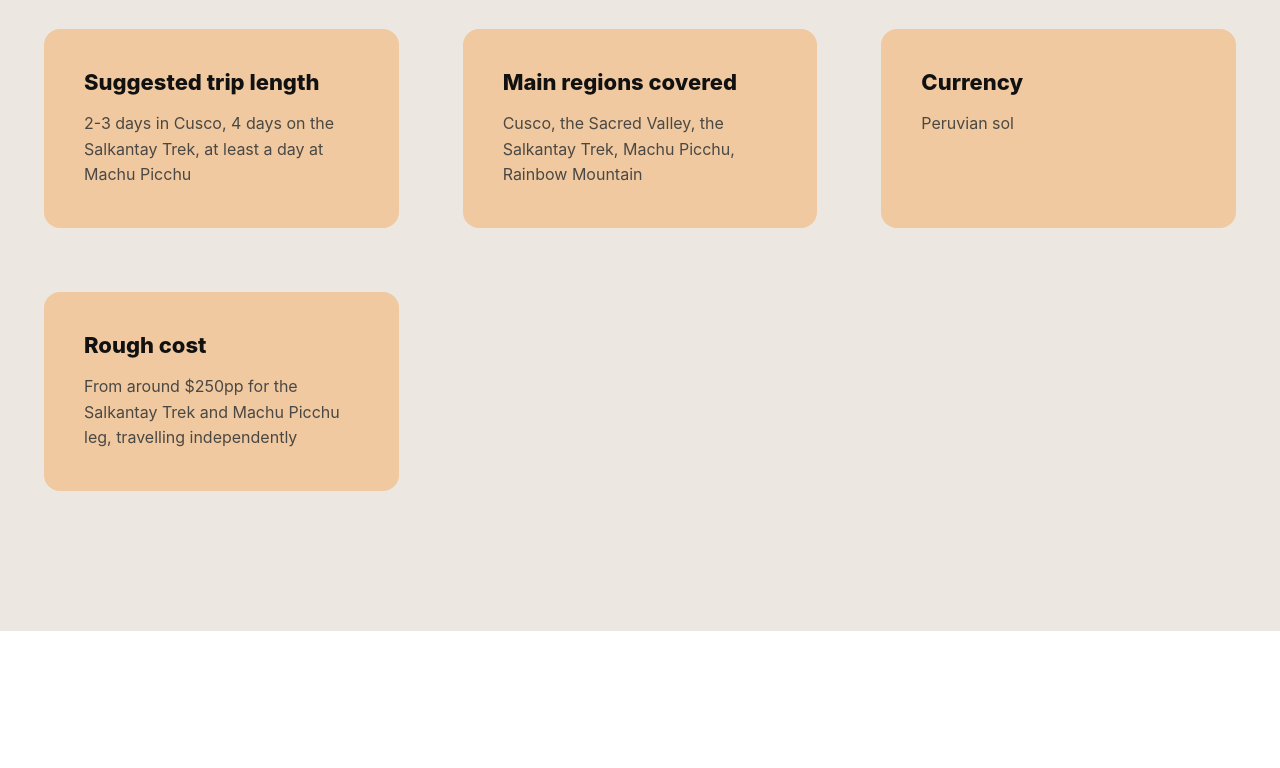
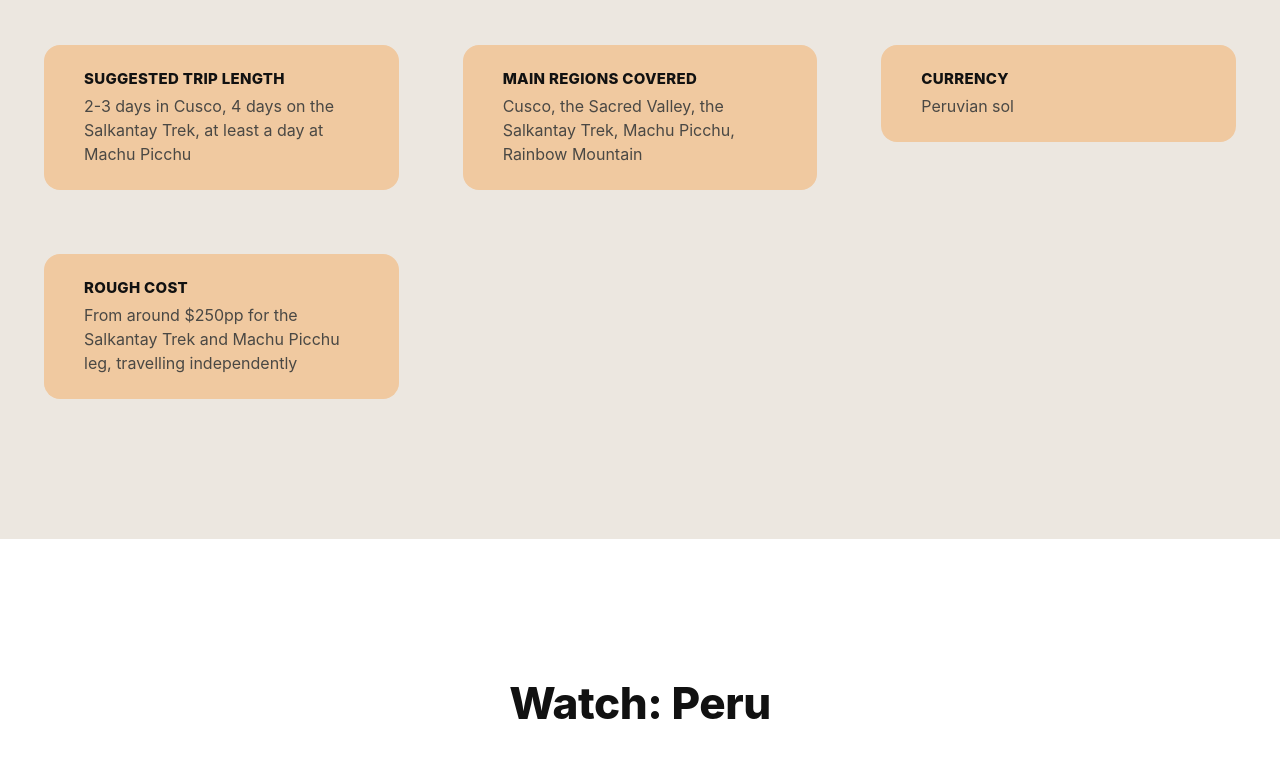
Before and after one commit to kiranmorjaria01/kiran-goes-places-website, a plain HTML site: page peru/index.html in a window 1280 px wide. Shown: the part 630-1398 px from the top of the page. Drawn offline with Linux system fonts and the light colour scheme.

Commit message:
Phase 3 fixup: quick facts card sizing + hub intro paragraph width
- .quick-facts-grid/.quick-fact: cards size to their own content instead
  of stretching to the tallest sibling (was leaving empty space in the
  shorter cards)
- .hub-lede: widens the direct-answer paragraph from the 52ch tagline
  width .blog-header p was designed for to 68ch, scoped so it doesn't
  affect the existing one-line tagline use on /blog/
- Declined a request to add web-researched/averaged daily budget figures
  to Quick Facts - conflicts with the brief's no-invented-facts rule,
  confirmed with user to leave the gap documented in TODO.md instead

Co-Authored-By: Claude Sonnet 5 <noreply@anthropic.com>

```diff
--- a/css/style.css
+++ b/css/style.css
@@ -719,6 +719,28 @@ ul { margin: 0; padding: 0; }
   .services-grid { grid-template-columns: repeat(3, 1fr); }
 }
 
+/* Quick Facts grid (destination hub pages): like .services-grid, but cards
+   size to their own content instead of stretching to match the tallest
+   sibling, since fact values vary a lot in length. */
+.quick-facts-grid { align-items: start; }
+.quick-fact {
+  background: var(--clay-light);
+  border-radius: 16px;
+  padding: var(--space-3) var(--space-4);
+}
+.quick-fact h3 {
+  font-size: 15px;
+  font-weight: 800;
+  text-transform: uppercase;
+  letter-spacing: 0.02em;
+  margin-bottom: 6px;
+}
+.quick-fact p {
+  color: var(--grey-700);
+  line-height: 1.5;
+  font-size: 16px;
+}
+
 /* ==========================================================================
    FAQ
    ========================================================================== */
@@ -881,6 +903,10 @@ ul { margin: 0; padding: 0; }
   margin-left: auto;
   margin-right: auto;
 }
+.blog-header p.hub-lede {
+  max-width: 68ch;
+  line-height: 1.6;
+}
 .post-list {
   padding: 0 var(--gutter) var(--space-7);
   max-width: var(--max-w);
--- a/peru/index.html
+++ b/peru/index.html
@@ -238,26 +238,26 @@
   <section class="blog-header">
     <p class="eyebrow center">Destination Guide</p>
     <h1>Peru Travel Guide</h1>
-    <p>A Peru trip built around Cusco, the Salkantay Trek and Machu Picchu needs at least a week once travel days are counted. Cusco alone deserves two or three days to acclimatise and explore the Sacred Valley, the Salkantay Trek itself runs four days across glacial passes and cloud forest, and Machu Picchu is worth a full day on top of that, longer if Rainbow Mountain's colours and crowds are also on the list.</p>
+    <p class="hub-lede">A Peru trip built around Cusco, the Salkantay Trek and Machu Picchu needs at least a week once travel days are counted. Cusco alone deserves two or three days to acclimatise and explore the Sacred Valley, the Salkantay Trek itself runs four days across glacial passes and cloud forest, and Machu Picchu is worth a full day on top of that, longer if Rainbow Mountain's colours and crowds are also on the list.</p>
   </section>
 
   <section class="services fade-in">
     <div class="services-inner">
       <h2 class="section-title center">Quick Facts</h2>
-      <div class="services-grid">
-        <div class="service">
+      <div class="services-grid quick-facts-grid">
+        <div class="quick-fact">
           <h3>Suggested trip length</h3>
           <p>2-3 days in Cusco, 4 days on the Salkantay Trek, at least a day at Machu Picchu</p>
         </div>
-        <div class="service">
+        <div class="quick-fact">
           <h3>Main regions covered</h3>
           <p>Cusco, the Sacred Valley, the Salkantay Trek, Machu Picchu, Rainbow Mountain</p>
         </div>
-        <div class="service">
+        <div class="quick-fact">
           <h3>Currency</h3>
           <p>Peruvian sol</p>
         </div>
-        <div class="service">
+        <div class="quick-fact">
           <h3>Rough cost</h3>
           <p>From around $250pp for the Salkantay Trek and Machu Picchu leg, travelling independently</p>
         </div>
```
Also changed, not shown: bolivia/index.html (+4 -4 lines), colombia/index.html (+5 -5 lines), guatemala/index.html (+6 -6 lines), japan/index.html (+5 -5 lines), nepal/index.html (+3 -3 lines), patagonia/index.html (+5 -5 lines), 1 other file.
